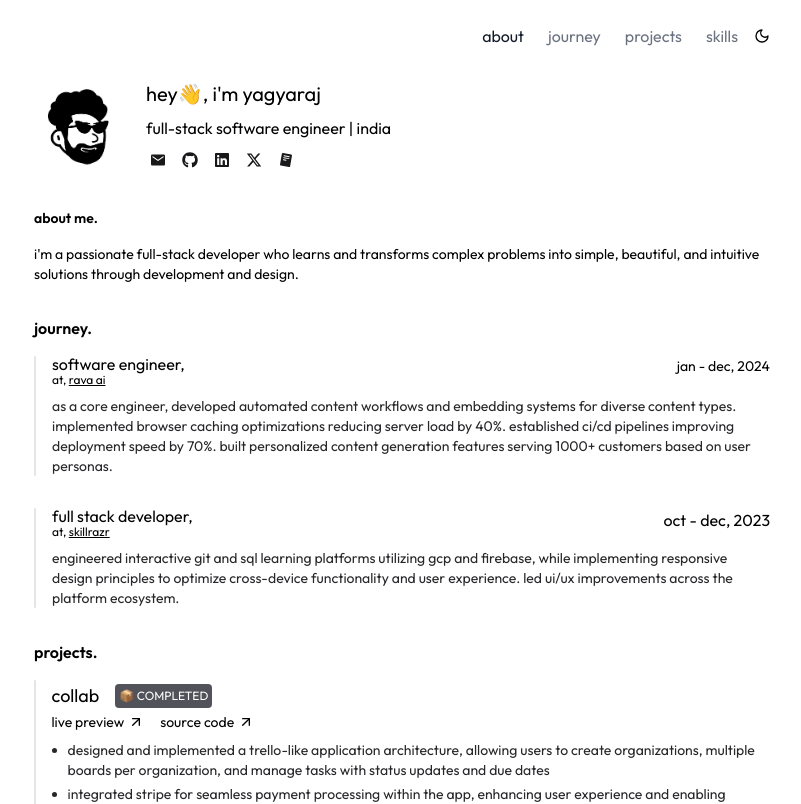
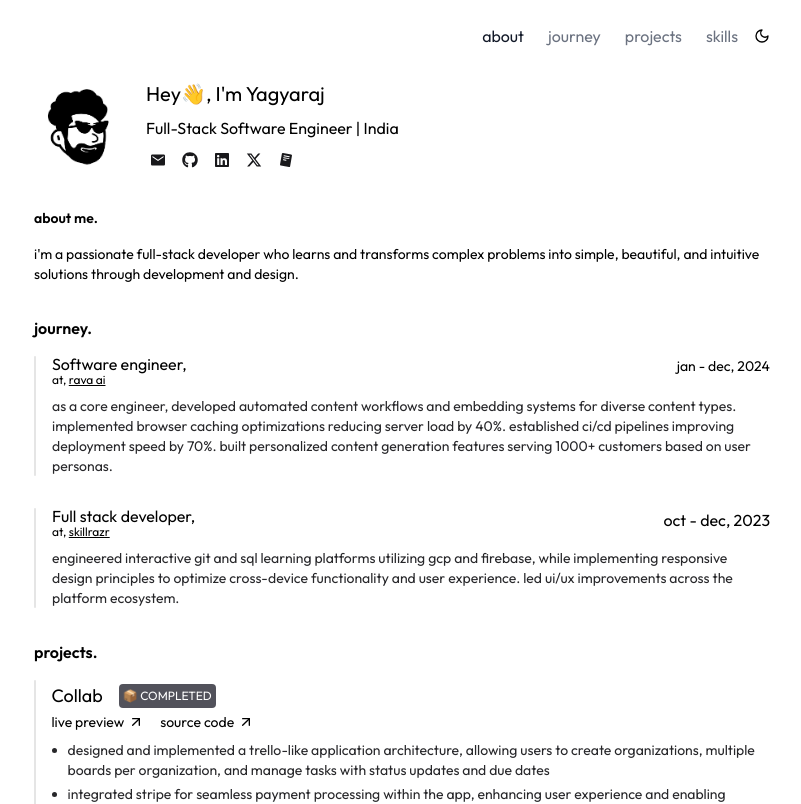
Before and after one commit to yagyaraj234/yagyaraj-portfolio, a Next.js app: page / in a window 1280 px wide. Shown: the top 804 px of the page, without its empty margins (238-1039 px from the left). Built offline with nearby package versions, Linux system fonts and the light colour scheme.

Commit message:
added vercel analytics and removed lowercase

```diff
--- a/package.json
+++ b/package.json
@@ -10,6 +10,7 @@
     "lint": "next lint"
   },
   "dependencies": {
+    "@vercel/analytics": "^1.5.0",
     "@vercel/og": "^0.7.2",
     "clsx": "^2.1.1",
     "lenis": "^1.1.19",
--- a/src/app/layout.tsx
+++ b/src/app/layout.tsx
@@ -4,6 +4,7 @@ import { Outfit } from "next/font/google";
 import { cn } from "@/lib/utils";
 import { ThemeProvider } from "./components/theme-provider";
 import { ReactLenis } from "lenis/react";
+import { Analytics } from "@vercel/analytics/next"
 
 // Font settings
 const outfit = Outfit({
@@ -73,7 +74,7 @@ export default function RootLayout({
         <body
           className={cn(
             outfit.className,
-            "antialiased min-h-screen  scrollbar-thin bg-white dark:bg-[#121212] lowercase dark:text-white text-black mx-auto max-w-3xl p-4"
+            "antialiased min-h-screen  scrollbar-thin bg-white dark:bg-[#121212]  dark:text-white text-black mx-auto max-w-3xl p-4"
           )}
         >
           <ThemeProvider
@@ -84,6 +85,7 @@ export default function RootLayout({
           >
             {children}
           </ThemeProvider>
+          <Analytics />
         </body>
       </ReactLenis>
     </html>
--- a/src/app/page.tsx
+++ b/src/app/page.tsx
@@ -167,7 +167,7 @@ export default function Home() {
             animate={{ opacity: 1, x: 0 }}
             transition={{ duration: 0.5, delay: 0.3 }}
           >
-            Hey👋, i&apos;m Yagyaraj
+            Hey👋, I&apos;m Yagyaraj
           </motion.h1>
           <motion.h2
             className="max-lg:text-sm "
```
Also changed, not shown: 1 other file (tests, documents, lock files or other folders).
